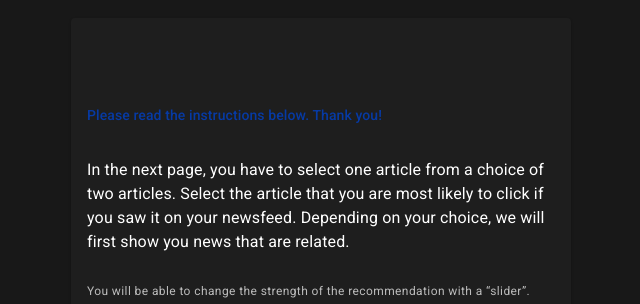
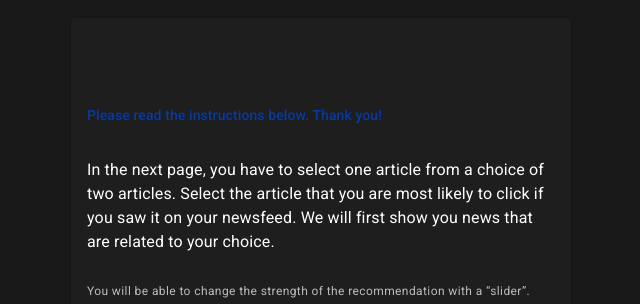
Before and after one commit to sqbislam/should-you-trust-news, a React (Create React App) app: page /landing in a window 1280 px wide. Both pictures are taken after a click on the button "Technology". Shown: the top 304 px of the page, without its empty margins (319-959 px from the left). Built offline with nearby package versions, Linux system fonts and the light colour scheme.

Commit message:
+fix minor issues

```diff
--- a/src/assets/news_sources.ts
+++ b/src/assets/news_sources.ts
@@ -51,7 +51,7 @@ const sources = {
   times: {
     establisedIn: "March 3, 1923, nited States, New York City; 99 years ago",
   },
-  "tjp-times": {
+  tjptimes: {
     establisedIn: "22 March 1897, Kioicho, Chiyoda, Tokyo; 125 years ago",
     summary:
       "The Japan Times is Japan's largest and oldest English-language daily newspaper. It is published by The Japan Times, Ltd., a subsidiary of News2u Holdings, Inc.. It is headquartered in the Kioicho Building in Kioicho, Chiyoda, Tokyo",
--- a/src/features/landing/Pre-Landing.tsx
+++ b/src/features/landing/Pre-Landing.tsx
@@ -221,8 +221,8 @@ const PreLanding: React.FunctionComponent<IPreLandingProps> = (props) => {
               <Typography variant="body1">
                 In the next page, you have to select one article from a choice
                 of two articles. Select the article that you are most likely to
-                click if you saw it on your newsfeed. Depending on your choice,
-                we will first show you news that are related.
+                click if you saw it on your newsfeed. We will first show you
+                news that are related to your choice.
               </Typography>
 
               <br />
@@ -262,6 +262,13 @@ const PreLanding: React.FunctionComponent<IPreLandingProps> = (props) => {
               margin: 0,
             }}
           >
+            <Typography variant="body1" style={{ padding: "1em" }}>
+              Press the{" "}
+              <Typography component="span" color="Highlight">
+                {"SOURCE"}
+              </Typography>{" "}
+              button for source details.
+            </Typography>
             {allData &&
               allData.map(
                 (news: any) =>
```
